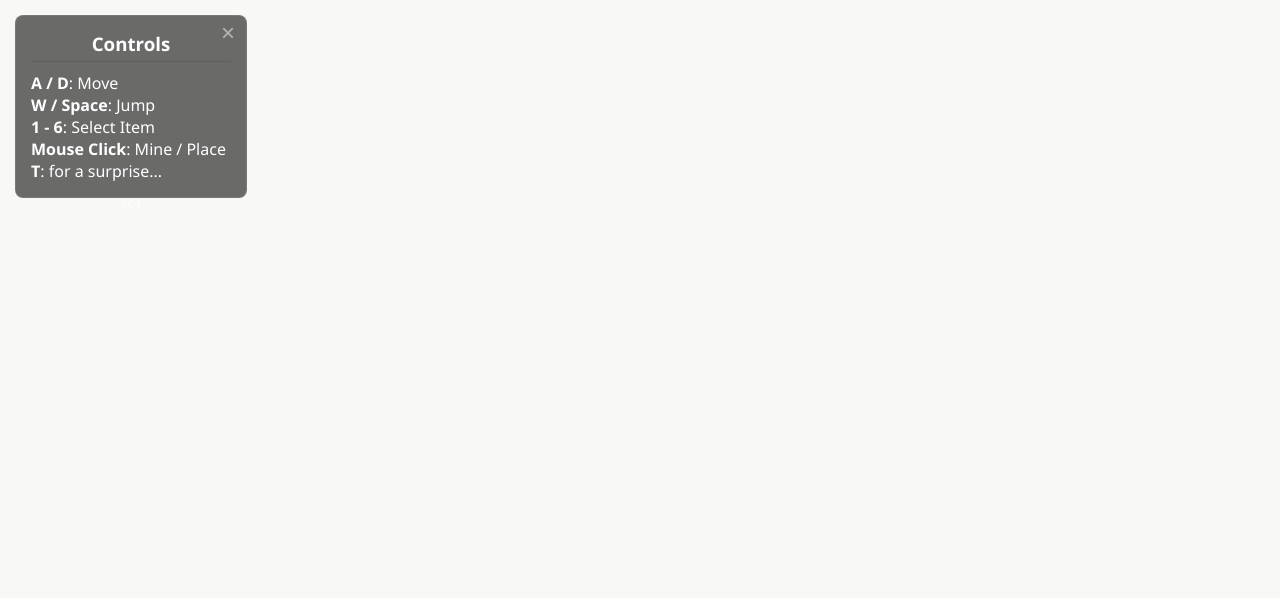
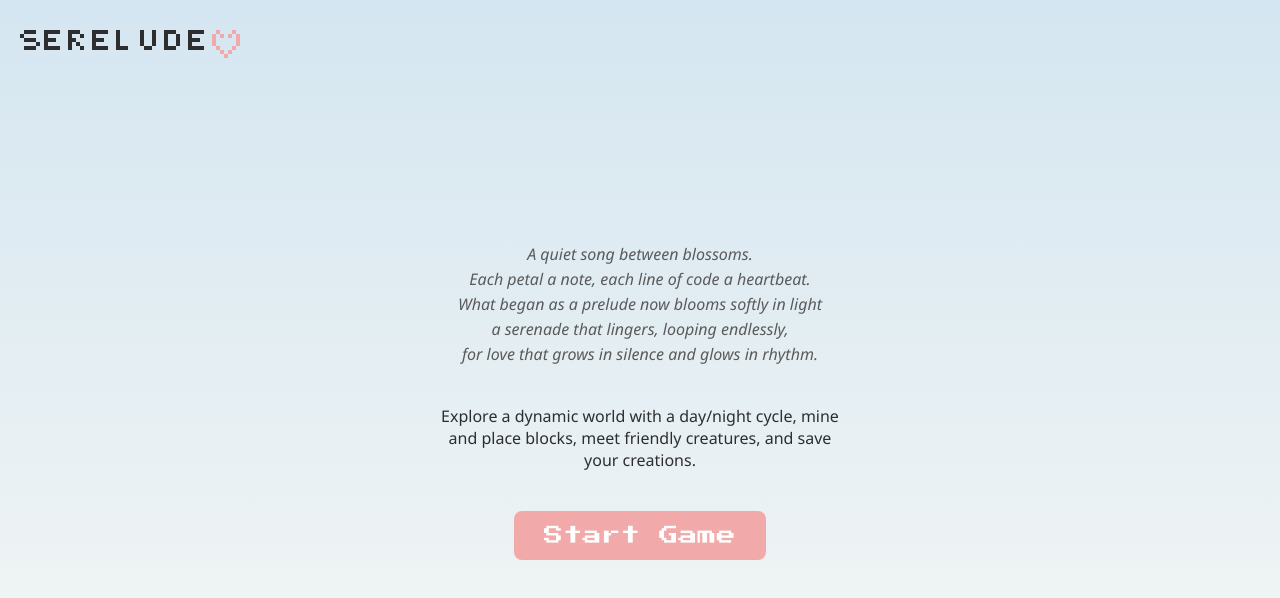
Before and after one commit to ADM1SH/Serelude, a plain HTML site: page index.html in a window 1280 px wide. Drawn offline with Linux system fonts and the light colour scheme.

Commit message:
Fix: Resolve UI overlap by moving minimap to top-right

```diff
--- a/css/style.css
+++ b/css/style.css
@@ -1,5 +1,6 @@
 :root {
   --bg-color: #F8F8F5;       /* ivory */
+  --sky-blue: #D4E6F1;
   --leaf-green: #B6C8A9;     /* pale sage */
   --petal-white: #FAFAF0;    /* cream */
   --heart-pink: #F2A9A9;     /* blush pink */
@@ -46,9 +47,7 @@ canvas {
   transition: text-shadow 0.3s ease-in-out;
 }
 #controls-note {
-  position: absolute;
-  top: 15px;
-  left: 15px;
+  position: relative; /* Let the grid container handle positioning */
   width: 200px;
   padding: 15px;
   background-color: rgba(46, 46, 46, 0.7); /* Dark, semi-transparent */
@@ -58,6 +57,7 @@ canvas {
   transition: opacity 0.3s ease-in-out, transform 0.3s ease-in-out;
   border-radius: 8px;
   border: 1px solid rgba(255, 255, 255, 0.1);
+  z-index: 60;
 }
 
 #controls-note.hidden {
@@ -103,3 +103,105 @@ canvas {
   text-align: center;
   font-size: 10px;
 }
+
+.note-button {
+    margin-top: 10px;
+    padding: 5px;
+    background-color: rgba(255, 255, 255, 0.1);
+    border-radius: 4px;
+    text-align: center;
+    cursor: pointer;
+    transition: background-color 0.2s ease;
+}
+
+.note-button:hover {
+    background-color: rgba(255, 255, 255, 0.2);
+}
+
+#title-screen {
+  position: fixed;
+  top: 0;
+  left: 0;
+  width: 100%;
+  height: 100%;
+  background: linear-gradient(to bottom, var(--sky-blue), var(--bg-color));
+  display: flex;
+  align-items: center;
+  justify-content: center;
+  z-index: 100;
+  transition: opacity 1s ease-out;
+  text-align: center;
+}
+
+#title-screen.hidden {
+  opacity: 0;
+  pointer-events: none;
+}
+
+.title-content #logo-canvas {
+  margin-bottom: 20px;
+  max-width: 90%;
+}
+
+.title-content h1 {
+  font-family: 'Press Start 2P', cursive;
+  font-size: 3em;
+  color: var(--text-gray);
+  margin-bottom: 20px;
+}
+
+.poem {
+  font-family: 'Segoe UI', sans-serif;
+  font-style: italic;
+  color: #5a5a5a;
+  margin-bottom: 40px;
+}
+
+.poem p {
+  margin: 0.2em 0;
+}
+
+.features {
+  font-family: 'Segoe UI', sans-serif;
+  color: var(--text-gray);
+  max-width: 400px;
+  margin: 0 auto 40px auto;
+}
+
+#start-game-btn {
+  font-family: 'Press Start 2P', cursive;
+  font-size: 1.2em;
+  padding: 15px 30px;
+  border: none;
+  background-color: var(--heart-pink);
+  color: white;
+  cursor: pointer;
+  border-radius: 8px;
+  transition: transform 0.2s ease, box-shadow 0.2s ease;
+}
+
+#start-game-btn:hover {
+  transform: scale(1.05);
+  box-shadow: 0 0 20px var(--heart-pink);
+}
+
+#controls-container {
+  position: absolute;
+  top: 15px;
+  left: 15px;
+  z-index: 50;
+}
+
+#minimap-container {
+  position: absolute;
+  top: 15px;
+  right: 15px;
+  z-index: 50;
+}
+
+#minimap-canvas {
+  position: relative; /* Let the grid container handle positioning */
+  border: 1px solid rgba(255, 255, 255, 0.2);
+  background-color: rgba(46, 46, 46, 0.5);
+  border-radius: 4px;
+}
--- a/index.html
+++ b/index.html
@@ -10,7 +10,26 @@
   <link rel="stylesheet" href="css/style.css">
 </head>
 <body>
+  <div id="title-screen">
+    <div class="title-content">
+        <canvas id="logo-canvas" width="400" height="100"></canvas>
+        <div class="poem">
+            <p>A quiet song between blossoms.</p>
+            <p>Each petal a note, each line of code a heartbeat.</p>
+            <p>What began as a prelude now blooms softly in light</p>
+            <p>a serenade that lingers, looping endlessly,</p>
+            <p>for love that grows in silence and glows in rhythm.</p>
+        </div>
+        <div class="features">
+            <p>Explore a dynamic world with a day/night cycle, mine and place blocks, meet friendly creatures, and save your creations.</p>
+        </div>
+        <button id="start-game-btn">Start Game</button>
+    </div>
+  </div>
+
   <canvas id="animationCanvas"></canvas>
+
+  <div id="controls-container">
     <div id="controls-note">
       <button id="close-note-btn">&times;</button>
       <h3>Controls</h3>
@@ -20,8 +39,14 @@
           <li><strong>1 - 6</strong>: Select Item</li>
           <li><strong>Mouse Click</strong>: Mine / Place</li>
           <li><strong>T</strong>: for a surprise...</li>
+          <li id="save-btn" class="note-button">Save World</li>
+          <li id="reset-btn" class="note-button">New World</li>
       </ul>
       <div id="controls-tab">[ C ]</div>
+    </div>
+  </div>
+  <div id="minimap-container">
+    <canvas id="minimap-canvas"></canvas>
   </div>
   <div id="overlay">
     <h1 id="message1">Happy two months, my love</h1>
```
Lines whose indentation alone changed are shown as unchanged.
